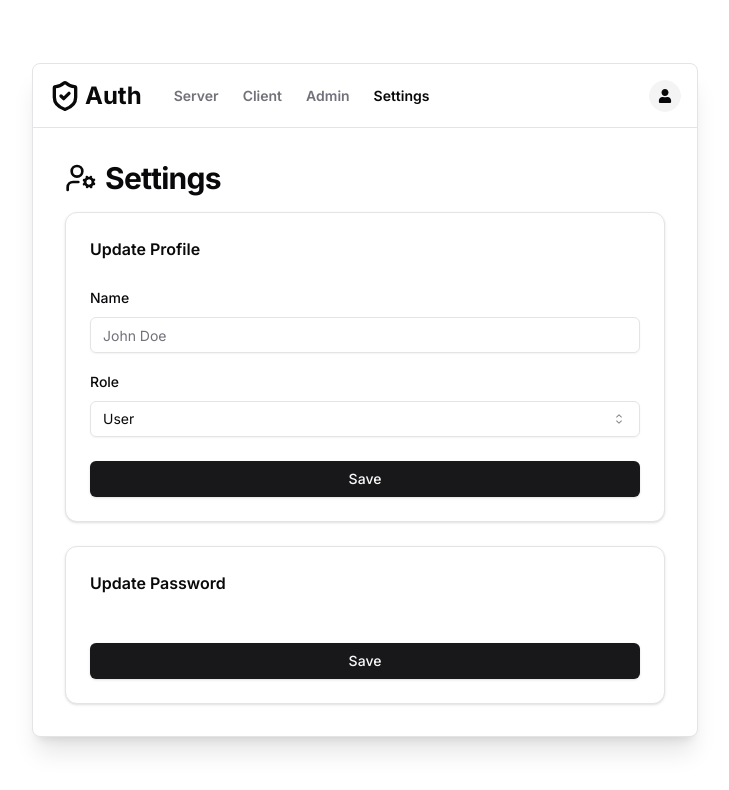
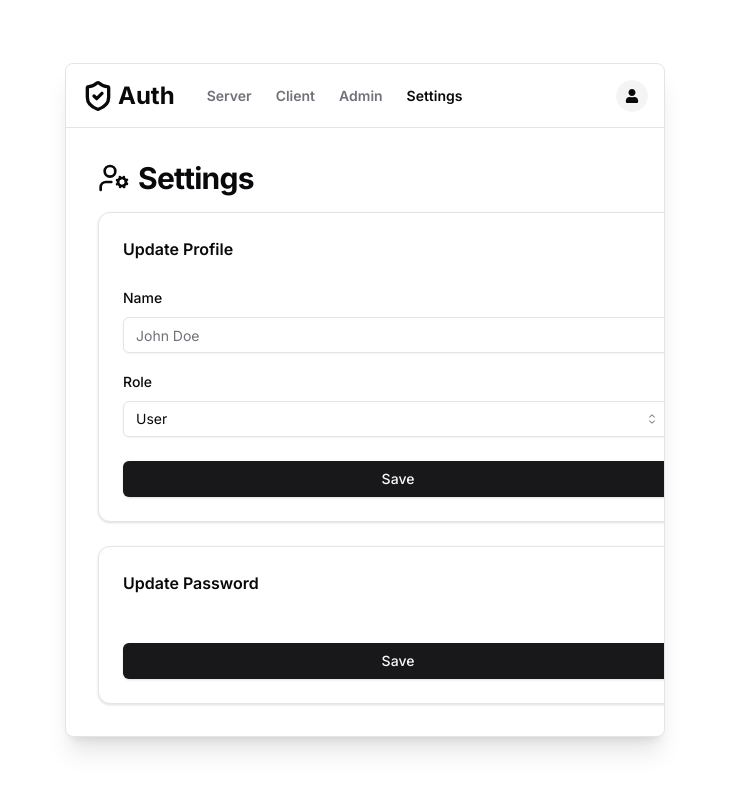
Before and after one commit to salimi-my/next-auth-starter, a Next.js app: page /settings in a window 1280 px wide. Shown: the top 790 px of the page, without its empty margins (275-1004 px from the left). Built offline with nearby package versions, Linux system fonts and the light colour scheme; no server answers.

Commit message:
Update protected layout

```diff
--- a/app/(protected)/layout.tsx
+++ b/app/(protected)/layout.tsx
@@ -6,8 +6,8 @@ export default function ProtectedLayout({
   children: React.ReactNode;
 }) {
   return (
-    <div className='h-full min-h-screen py-10 w-full flex flex-col gap-y-10 items-center justify-center'>
-      <div className='overflow-hidden rounded-[0.5rem] border bg-background shadow-md md:shadow-xl'>
+    <div className='h-full min-h-screen py-10 px-4 w-full flex flex-col gap-y-10 items-center justify-center'>
+      <div className='w-full max-w-[600px] overflow-hidden rounded-[0.5rem] border bg-background shadow-md md:shadow-xl'>
         <div className='flex flex-col'>
           <Navbar />
           <div className='p-8'>{children}</div>
```
